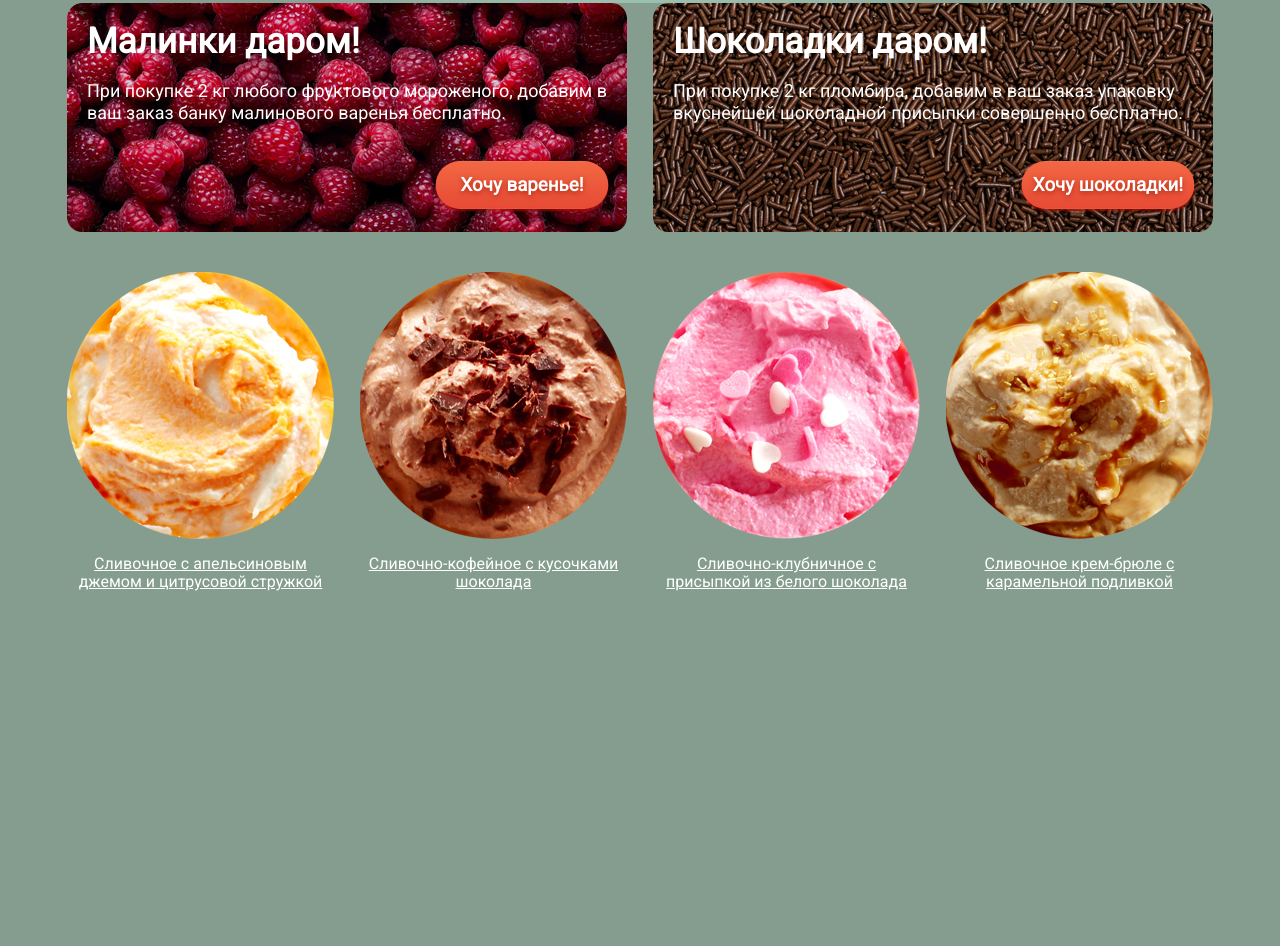
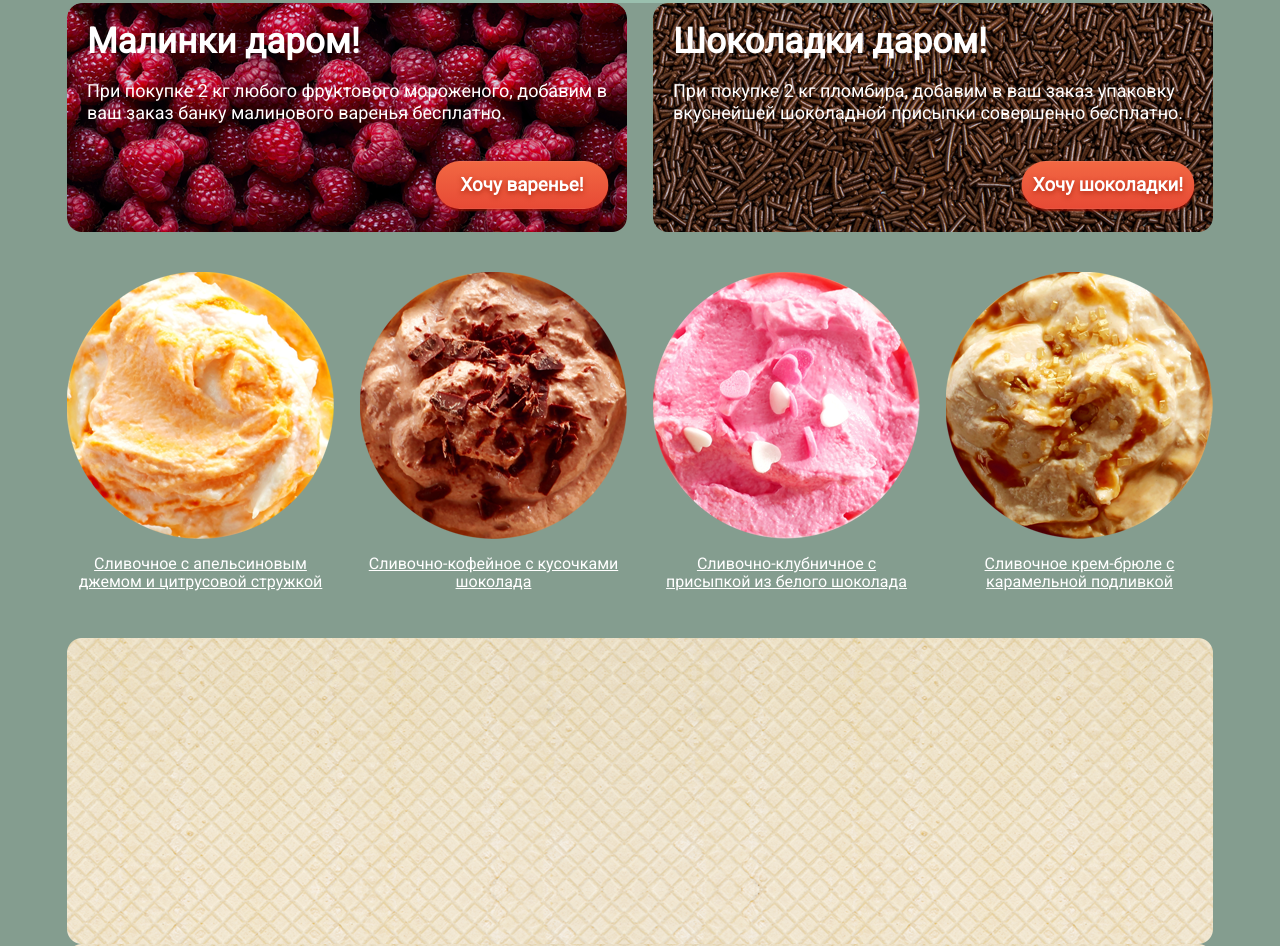
Before and after one commit to a-umnyagin94/Gllacy, a plain HTML site: page index.html in a window 1280 px wide. Shown: the part 667-1613 px from the top of the page. Before the commit the page ends 1279 px from the top, so only its background shows below. Drawn offline with Linux system fonts and the light colour scheme.

Commit message:
Добавлены новые элементы

```diff
--- a/css/styles.css
+++ b/css/styles.css
@@ -498,6 +498,7 @@ html {
     margin: 0;
     text-decoration: none;
     height: 340px;
+    margin-bottom: 26px;
 }
 
 .main-items li {
@@ -523,3 +524,8 @@ html {
     text-align: center;
     color: #ffffff;
 }
+
+.main-shop {
+    height: 308px;
+    background-image: url(../img/wafer.png);
+}
--- a/index.html
+++ b/index.html
@@ -100,6 +100,9 @@
         </li>
       </ul>
     </section>
+    <section class="main-shop">
+
+    </section>
 
   </main>
 </body>
```
Also changed, not shown: img/wafer.png (added).
